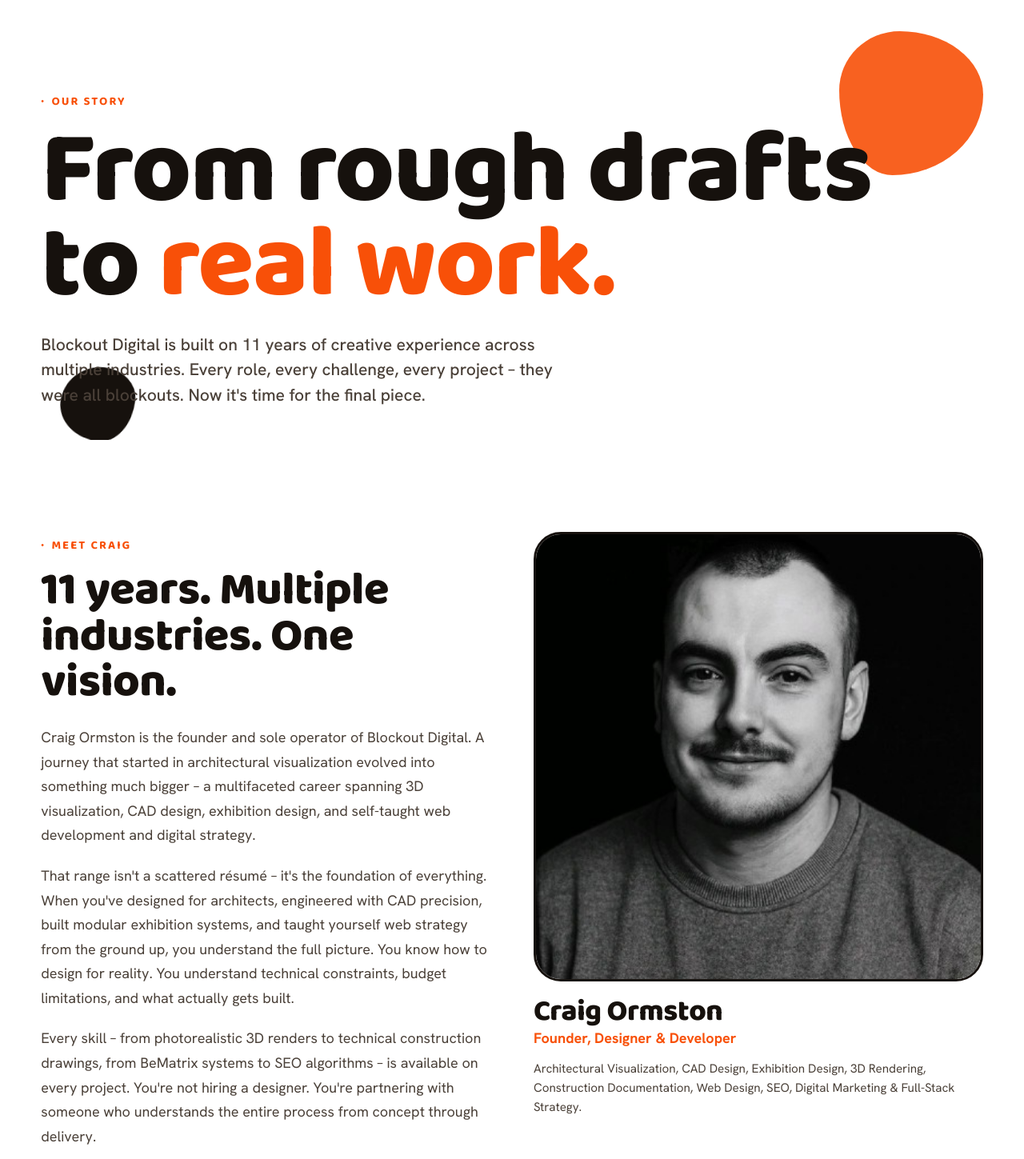
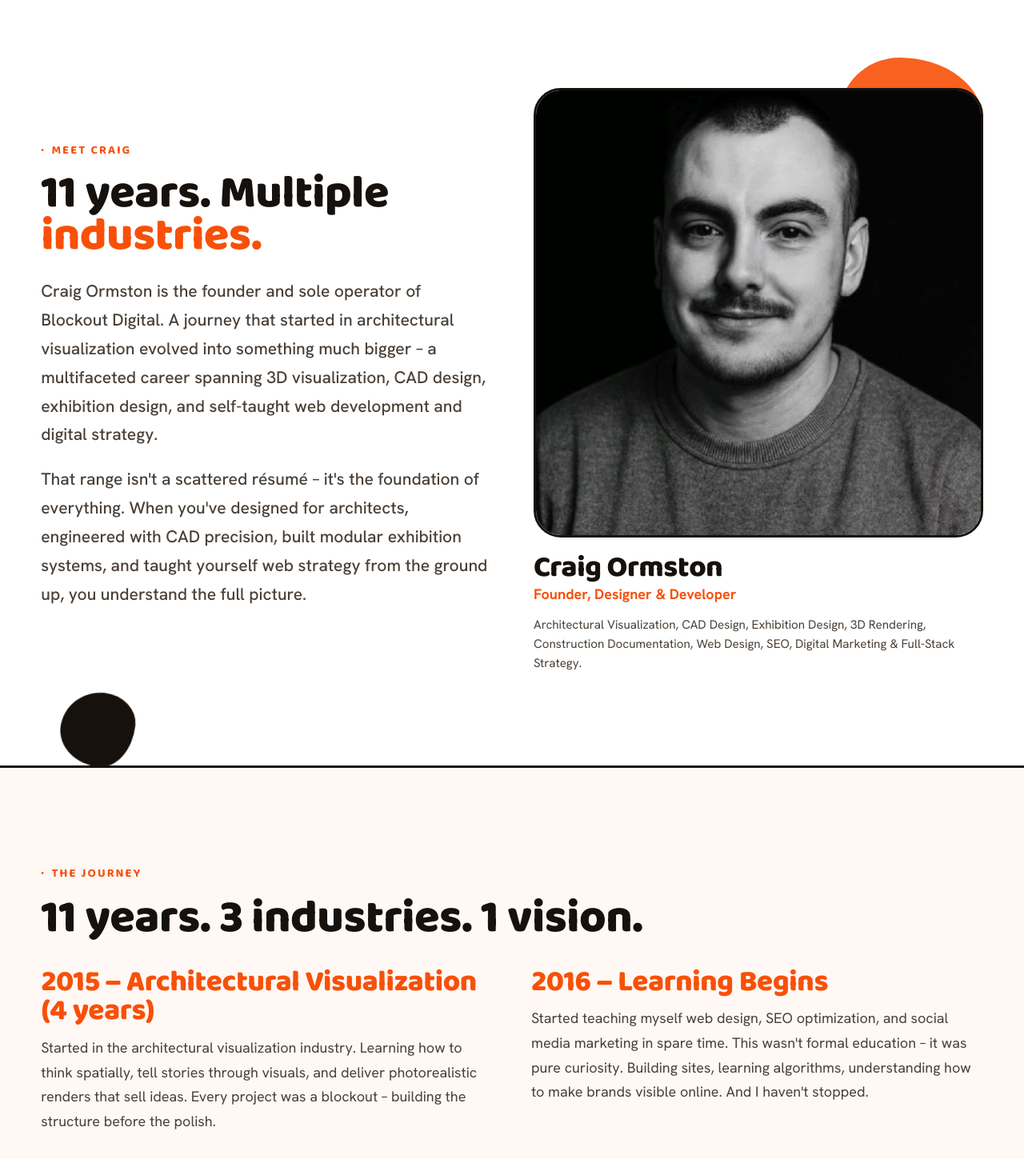
Before and after one commit to cormstonbusiness-eng/blockout-digital, a Next.js app: page /about in a window 1280 px wide. Shown: the part 101-1550 px from the top of the page at 80% size. Built offline with nearby package versions, Linux system fonts and the light colour scheme.

Commit message:
Make portrait section the hero on My Story page

```diff
--- a/app/about/page.tsx
+++ b/app/about/page.tsx
@@ -3,41 +3,24 @@
 export default function About() {
   return (
     <>
-      {/* PAGE HERO */}
-      <section className="section-pad" style={{ paddingBottom: "40px", position: "relative", overflow: "hidden" }}>
+      {/* HERO - CRAIG PORTRAIT */}
+      <section className="section-pad" style={{ position: "relative", overflow: "hidden" }}>
         <div className="blob" data-parallax="34" style={{ width: "180px", height: "180px", top: "8%", right: "4%", opacity: ".9" }}></div>
         <div className="blob" data-parallax="-26" style={{ width: "90px", height: "90px", bottom: 0, left: "6%", background: "var(--ink)", animationDelay: "-2s" }}></div>
-        <div className="wrap" style={{ position: "relative", zIndex: 2 }}>
-          <span className="eyebrow reveal">Our story</span>
-          <h1 className="display h-hero reveal" data-d="1" style={{ marginTop: "16px", maxWidth: "20ch" }}>
-            From rough drafts to <span className="text-orange">real work.</span>
+        <div className="wrap" style={{ display: "grid", gridTemplateColumns: "1fr 1fr", gap: "54px", alignItems: "center", position: "relative", zIndex: 2 }}>
+          <div>
+            <span className="eyebrow reveal">Meet Craig</span>
+            <h1 className="display h-lg reveal" data-d="1" style={{ marginTop: "16px", marginBottom: "24px" }}>
+              11 years. Multiple <span className="text-orange">industries.</span>
             </h1>
-          <p className="lead reveal" data-d="2" style={{ marginTop: "24px", maxWidth: "56ch" }}>
-            Blockout Digital is built on 11 years of creative experience across multiple industries. Every role, every challenge, every project – they were all blockouts. Now it's time for the final piece.
-          </p>
-        </div>
-      </section>
-
-      {/* CRAIG */}
-      <section className="section-pad">
-        <div className="wrap" style={{ display: "grid", gridTemplateColumns: "1fr 1fr", gap: "54px", alignItems: "start" }}>
-          <div className="reveal">
-            <span className="eyebrow">Meet Craig</span>
-            <h2 className="h-lg" style={{ marginTop: "16px", marginBottom: "24px" }}>
-              11 years. Multiple industries. One vision.
-            </h2>
-            <p style={{ color: "var(--ink-soft)", marginBottom: "20px", lineHeight: "1.7" }}>
+            <p className="lead reveal" data-d="2" style={{ marginBottom: "20px", lineHeight: "1.7" }}>
               Craig Ormston is the founder and sole operator of Blockout Digital. A journey that started in architectural visualization evolved into something much bigger – a multifaceted career spanning 3D visualization, CAD design, exhibition design, and self-taught web development and digital strategy.
             </p>
-            <p style={{ color: "var(--ink-soft)", marginBottom: "20px", lineHeight: "1.7" }}>
-              That range isn't a scattered résumé – it's the foundation of everything. When you've designed for architects, engineered with CAD precision, built modular exhibition systems, and taught yourself web strategy from the ground up, you understand the full picture. You know how to design for reality. You understand technical constraints, budget limitations, and what actually gets built.
-            </p>
-            <p style={{ color: "var(--ink-soft)", lineHeight: "1.7" }}>
-              Every skill – from photorealistic 3D renders to technical construction drawings, from BeMatrix systems to SEO algorithms – is available on every project. You're not hiring a designer. You're partnering with someone who understands the entire process from concept through delivery.
+            <p className="lead reveal" data-d="3" style={{ marginBottom: "20px", lineHeight: "1.7", color: "var(--ink-soft)" }}>
+              That range isn't a scattered résumé – it's the foundation of everything. When you've designed for architects, engineered with CAD precision, built modular exhibition systems, and taught yourself web strategy from the ground up, you understand the full picture.
             </p>
           </div>
 
-          <div>
           <div className="reveal" data-d="1">
             <img src="/craig-portrait.jpg" alt="Craig Ormston" style={{ aspectRatio: "1/1", borderRadius: "var(--r-lg)", marginBottom: "20px", width: "100%", objectFit: "cover", border: "3px solid var(--ink)" }} />
             <h3 className="h-md">Craig Ormston</h3>
@@ -45,7 +28,6 @@
             <p style={{ color: "var(--ink-soft)", fontSize: "0.95rem", lineHeight: "1.6" }}>
               Architectural Visualization, CAD Design, Exhibition Design, 3D Rendering, Construction Documentation, Web Design, SEO, Digital Marketing & Full-Stack Strategy.
             </p>
-            </div>
           </div>
         </div>
       </section>
```
Lines whose indentation alone changed are shown as unchanged.
